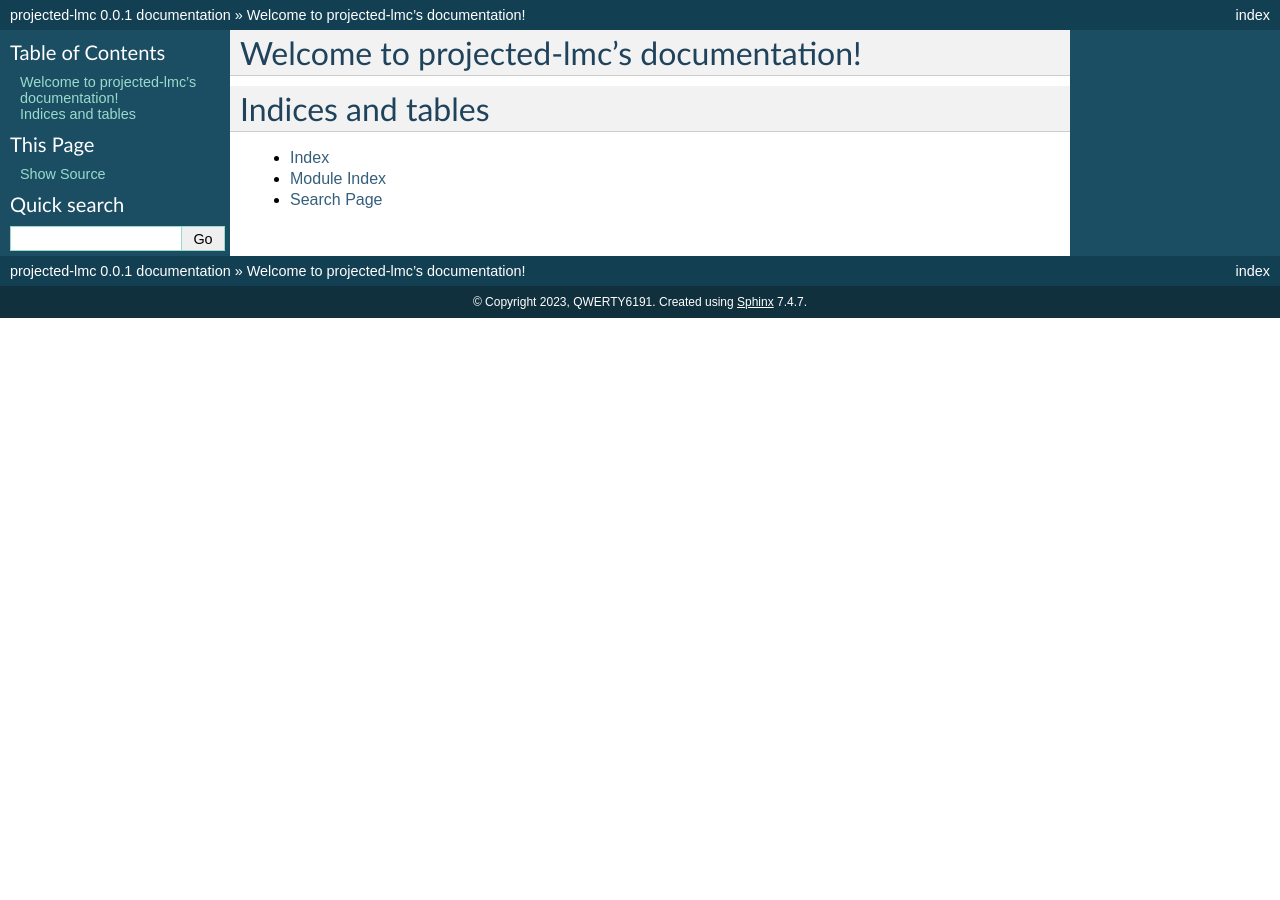
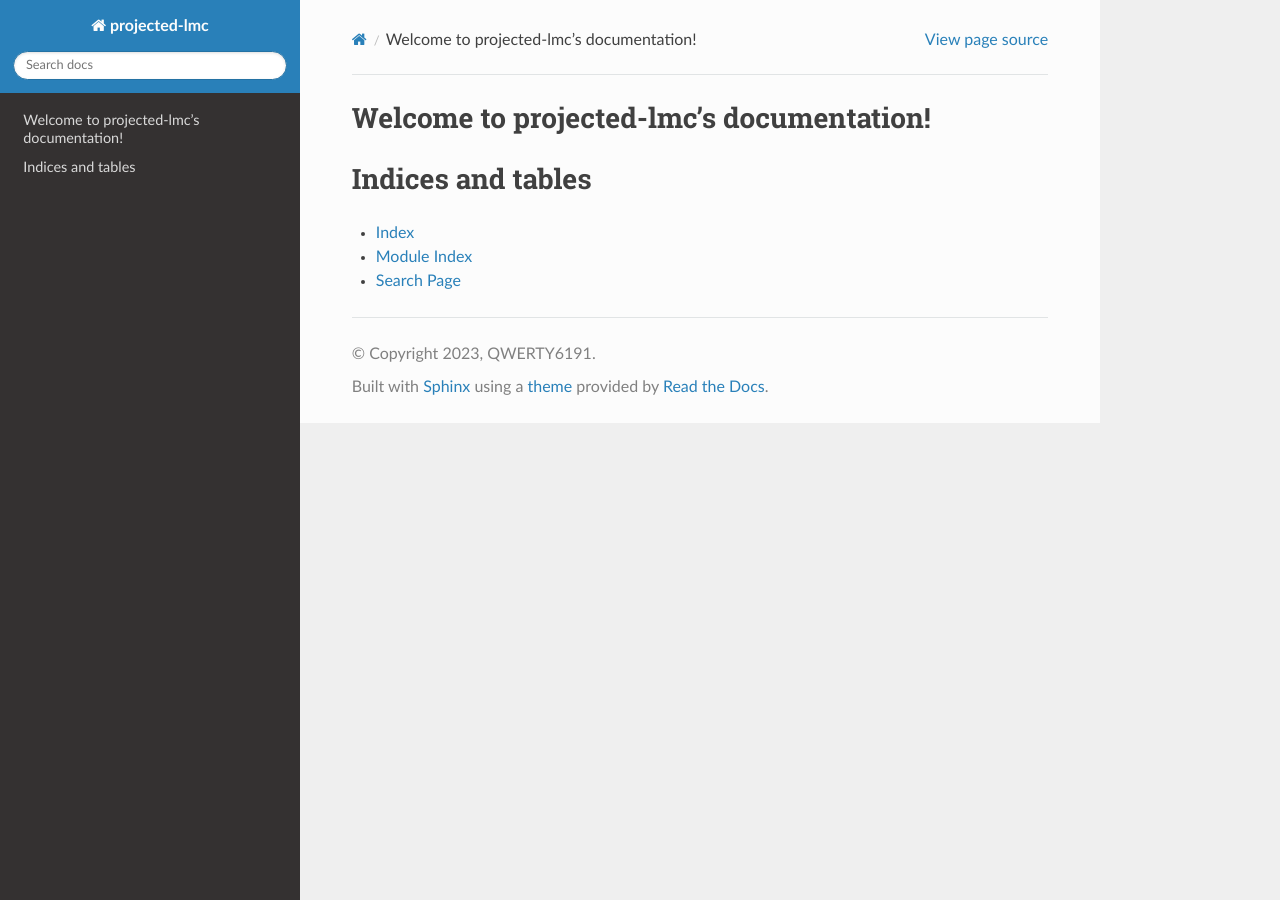
Before and after one commit to QWERTY6191/projected-lmc, a Sphinx documentation site: the page built from docs/index.rst, in a window 1280 px wide. Built offline with Sphinx 7.4.7 and the Read the Docs theme 2.0.0, drawn with Linux system fonts in a browser that asks for light colours; pages that are not in the unit, such as notebooks, are missing from menus.

Commit message:
Update conf.py

```diff
--- a/docs/conf.py
+++ b/docs/conf.py
@@ -18,6 +18,7 @@ release = '0.0.1'
 # https://www.sphinx-doc.org/en/master/usage/configuration.html#general-configuration
 
 extensions = [
+  "sphin_rtd_theme",
   "sphinx.ext.autodoc",
   "sphinx.ext.napoleon",
   "sphinx_autodoc_typehints"
@@ -34,7 +35,7 @@ autodoc_typehints = "description"
 # https://www.sphinx-doc.org/en/master/usage/configuration.html#options-for-html-output
 
 #html_theme = "pydata_sphinx_theme"
-html_theme = "classic"
+html_theme = "sphinx_rtd_theme"
 html_static_path = ['_static']
 
 
```
